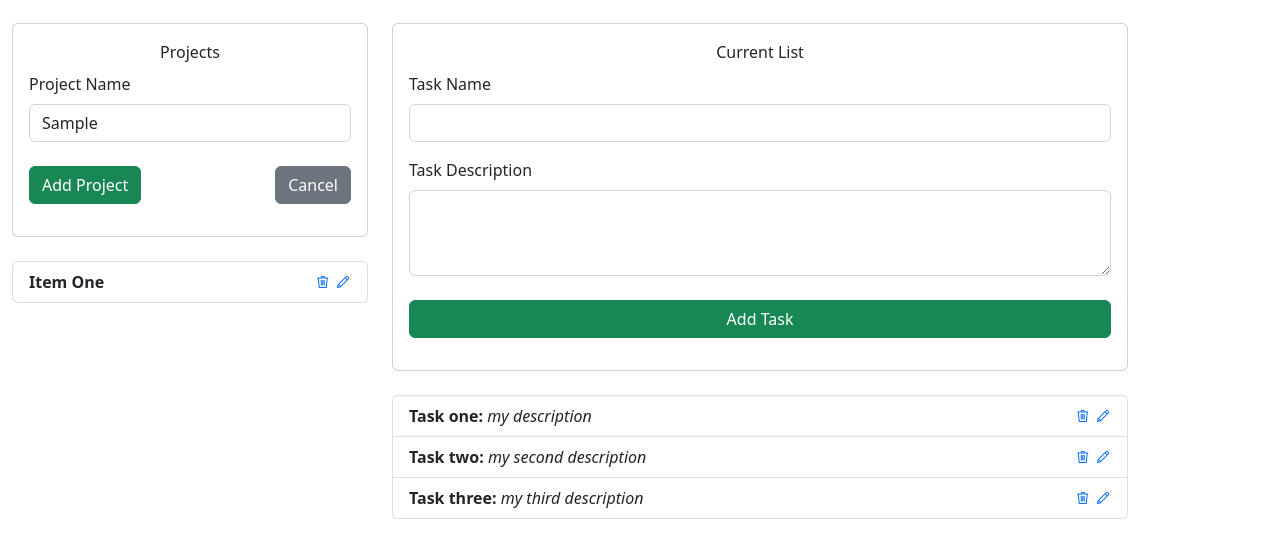
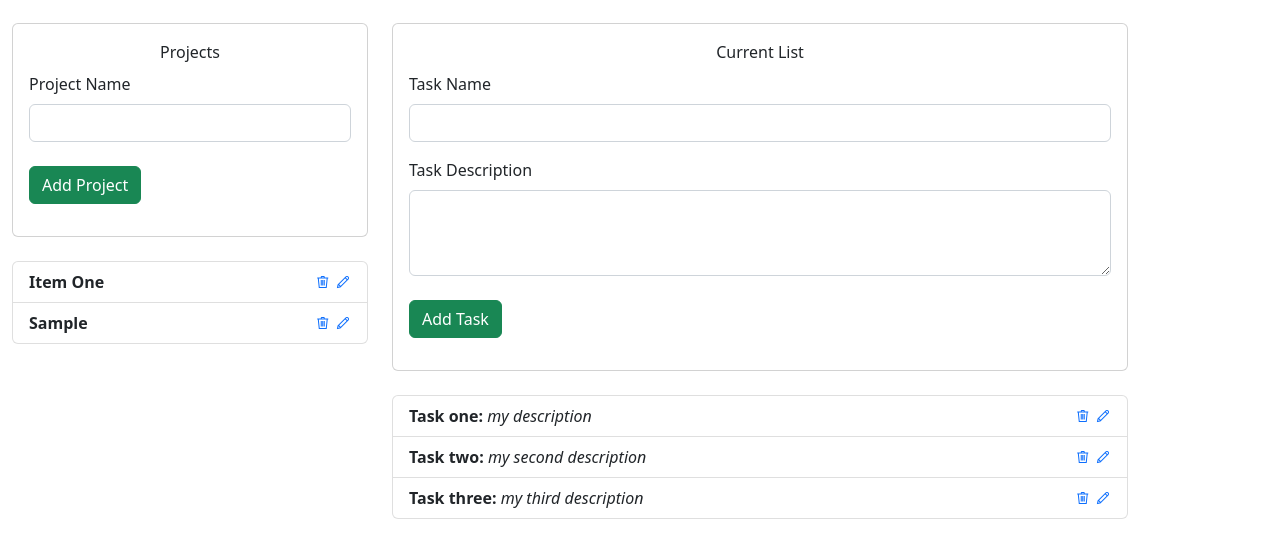
Before and after one commit to jonescu/todo-app, a website built with webpack: page dist/index.html in a window 1280 px wide. Both pictures are taken after typing "Sample" into the empty fields and a click on the button "Add Project". Shown: the part 89-646 px from the top of the page. Built offline with nearby package versions, Linux system fonts and the light colour scheme.

Commit message:
able to add projects and items to UI

```diff
--- a/src/index.js
+++ b/src/index.js
@@ -2,15 +2,6 @@
 const StorageCtrl = (function(){
 
 })()
-
-
-
-
-
-
-
-
-
 
 // UI Controller
 const UICtrl = (function(){
@@ -18,6 +9,8 @@ const UICtrl = (function(){
         taskList: '.task-list',
         projectList: '.project-list',
         addTaskBtn: '.add-task',
+        addProjectBtn: '.add-project',
+        projectNameInput: '#project-name',
         taskNameInput: '#task-name',
         taskDescriptionInput: '#task-description'
     }
@@ -44,7 +37,7 @@ const UICtrl = (function(){
             let html = ''
 
             tasks.forEach(task => {
-                html += `<li class="list-group-item task-list-item" id="task-${task.id}"><strong>${task.name}:</strong>  <em>${task.description}</em>
+                html += `<li class="list-group-item task-list-item" id="task-${task.id}"><strong>${task.name}: </strong>  <em>${task.description}</em>
                 <div class="div float-end">
                     <a href="#"><i class="las la-trash"></i></a>
                     <a href="#"><i class="las la-pen"></i></a>
@@ -52,7 +45,7 @@ const UICtrl = (function(){
             </li>`
             })
 
-            // Insert list item
+            // Insert task
             document.querySelector(UISelectors.taskList).innerHTML = html
         },
 
@@ -60,28 +53,69 @@ const UICtrl = (function(){
             return UISelectors
         },
 
+        getProjectInput: function(){
+            return {
+                name: document.querySelector(UISelectors.projectNameInput).value
+            }
+        },
+
         getTaskInput: function(){
             return {
                 name: document.querySelector(UISelectors.taskNameInput).value,
                 description: document.querySelector(UISelectors.taskDescriptionInput).value
             }
+        },
+
+        addTaskUI: function(task){
+            // Create li element
+            const li = document.createElement('li')
+            // Add class
+            li.className = "list-group-item task-list-item"
+            // Add id
+            li.id = `task-${task.id}`
+            // Add html
+            li.innerHTML = `<strong>${task.name}: </strong>  <em>${task.description}</em>
+            <div class="div float-end">
+                <a href="#"><i class="las la-trash"></i></a>
+                <a href="#"><i class="las la-pen"></i></a>
+            </div>`
+            // Insert task
+            document.querySelector(UISelectors.taskList).insertAdjacentElement('beforeend', li)
+        },
+
+        addProjectUI: function(project){
+            // Create li element
+            const li = document.createElement('li')
+            // Add class
+            li.className = "list-group-item project-list-item"
+            // Add id
+            li.id = `project-${project.id}`
+            // Add html
+            li.innerHTML = `<strong>${project.name}</strong>
+            <div class="div float-end">
+                <a href="#"><i class="las la-trash"></i></a>
+                <a href="#"><i class="las la-pen"></i></a>
+            </div>`
+            // Insert task
+            document.querySelector(UISelectors.projectList).insertAdjacentElement('beforeend', li)
+        },
+
+        clearTaskInput: function(){
+            document.querySelector(UISelectors.taskNameInput).value = ''
+            document.querySelector(UISelectors.taskDescriptionInput).value = ''
+        },
+
+        clearProjectInput: function(){
+            document.querySelector(UISelectors.projectNameInput).value = ''
         }
     }
 
 })()
 
 
-
-
-
-
-
-
-
-
-// Item Controller
+// Task Controller
 const TaskCtrl = (function(){
-    // Item constructor
+    // Task constructor
     const Task = function(id, name, description){
         this.id = id
         this.name = name
@@ -104,45 +138,59 @@ const TaskCtrl = (function(){
             {id: 1, name: "Task two", description: "my second description"},
             {id: 2, name: "Task three", description: "my third description"}
         ],
-        currentItem: null,
+        currentTask: null,
         currentList: null
     }
 
     // Public methods
     return {
+
         getProjects: function(){
             return data.projects
         },
+
         getTasks: function(){
             return data.tasks
         },
+
+        addProject: function(name){
+            // Generate an ID
+            let ID;
+            if(data.projects.length > 0){
+                ID = data.projects[data.projects.length -1].id +1
+            } else {
+                ID = 0
+            }
+
+            // Create new project
+            const newProject = new Project(ID, name)
+            // Add to data structure
+            data.projects.push(newProject)
+            return newProject
+        },
+
         addTask: function(name, description){
             // Generate an ID
             let ID;
             if(data.tasks.length > 0){
                 ID = data.tasks[data.tasks.length -1].id +1
             } else {
-                ID = 0;
+                ID = 0
             }
 
             // Create new task
-            newTask = new Task(ID, name, description)
+            const newTask = new Task(ID, name, description)
             // Add to data structure
             data.tasks.push(newTask)
 
             return newTask
         },
+
         logData: function(){
-            return data;
+            return data
         }
     }
 })()
-
-
-
-
-
-
 
 
 // App Controller
@@ -153,7 +201,26 @@ const App = (function(TaskCtrl, UICtrl){
 
         // Add task event
         document.querySelector(UISelectors.addTaskBtn).addEventListener('click', taskAddSubmit)
+
+        // Add project event
+        document.querySelector(UISelectors.addProjectBtn).addEventListener('click', projectAddSubmit)
     }
+
+    const projectAddSubmit = function(e){
+        // Get form input from UI controller
+        const input = UICtrl.getProjectInput()
+
+        // Check for empty input
+        if(input.name !== '') {
+            // Add task
+            const newProject = TaskCtrl.addProject(input.name)
+            // Add project to UI
+            UICtrl.addProjectUI(newProject)
+            // Clear fields
+            UICtrl.clearProjectInput();
+        }
+        e.preventDefault()
+}
 
     const taskAddSubmit = function(e){
         // Get form input from UI controller
@@ -163,10 +230,11 @@ const App = (function(TaskCtrl, UICtrl){
         if(input.name !== '' && input.description !== '') {
             // Add task
             const newTask = TaskCtrl.addTask(input.name, input.description)
-        } else {
-            return false
+            // Add task to UI
+            UICtrl.addTaskUI(newTask)
+            // Clear fields
+            UICtrl.clearTaskInput();
         }
-
         e.preventDefault()
     }
 
@@ -185,7 +253,7 @@ const App = (function(TaskCtrl, UICtrl){
             loadEventListeners()
         }
     }
+    }
+)(TaskCtrl, UICtrl)
 
-})(TaskCtrl, UICtrl)
-
-App.init();
+App.init()
```
Also changed, not shown: dist/index.html, dist/main.js.
